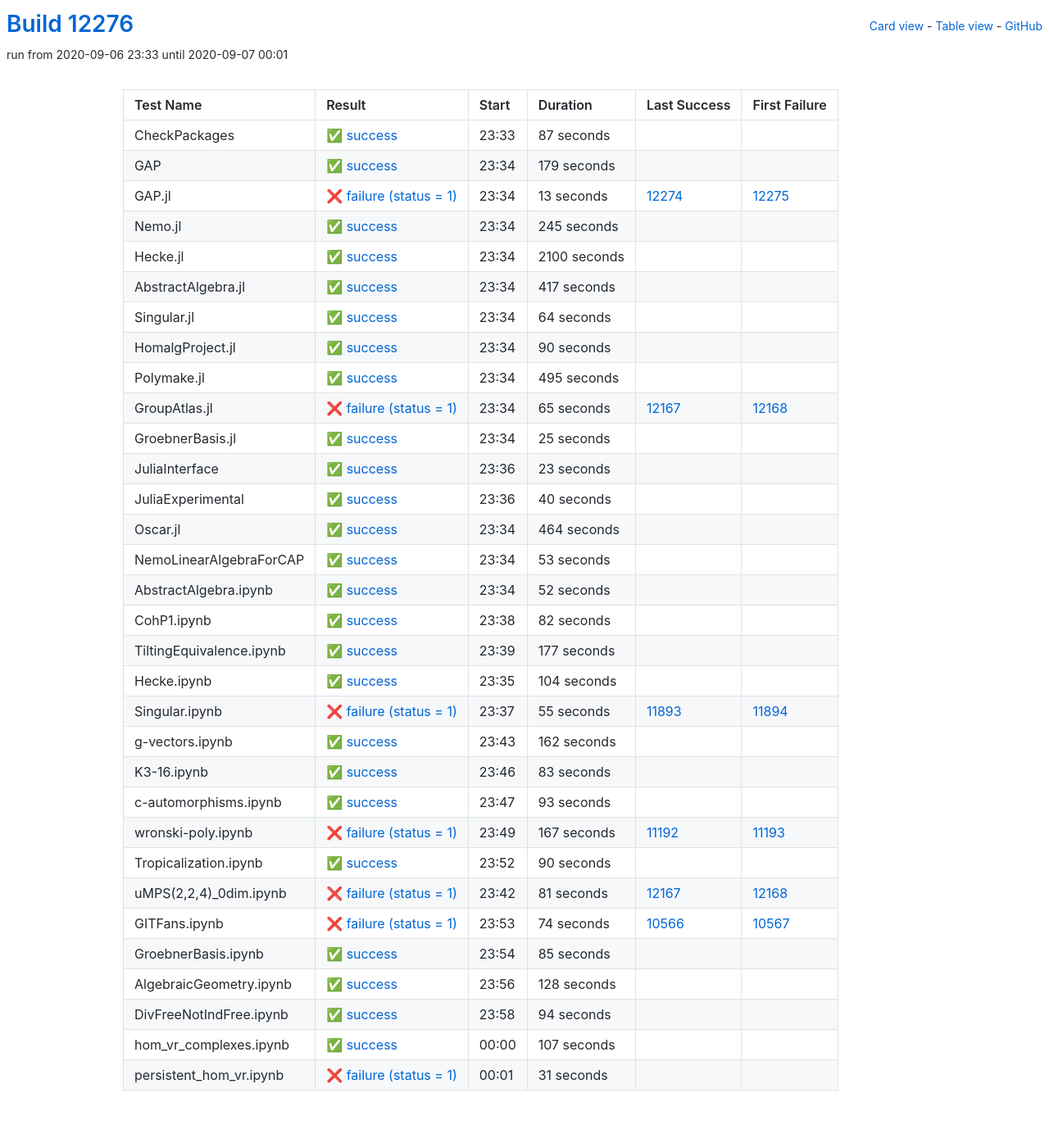
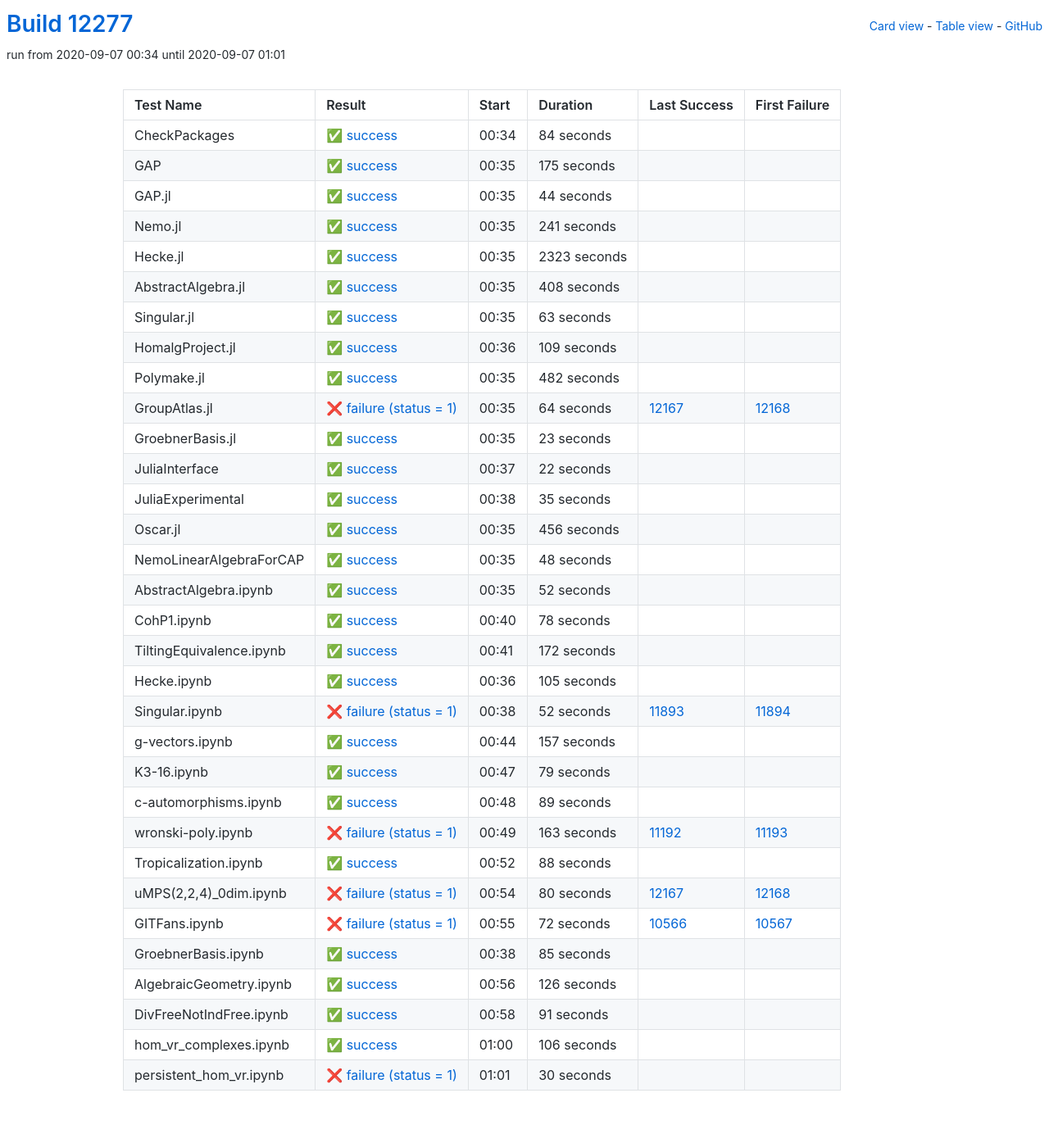
Before and after one commit to oscar-system/oscar-ci-status, a Jekyll site: the page built from table.html, in a window 1280 px wide. Shown: the whole page at 82% size. Built offline with Jekyll 4.4.1, drawn with Linux system fonts in a browser that asks for light colours.

Commit message:
Build #12277

```diff
--- a/_data/ci.yml
+++ b/_data/ci.yml
@@ -1,6 +1,6 @@
 ---
-build: 12276
-build_url: https://oscarci.mathematik.uni-kl.de/job/oscar/12276/
+build: 12277
+build_url: https://oscarci.mathematik.uni-kl.de/job/oscar/12277/
 job: oscar
 organization: oscar-system
 repo: oscar-ci-status
@@ -8,140 +8,128 @@
 tests:
 - name: CheckPackages
   id: checkpackages
-  log: https://oscarci.mathematik.uni-kl.de/job/oscar/12276/artifact/logs/build-12276/CheckPackages.log
-  start: 2020-09-06 23:33
+  log: https://oscarci.mathematik.uni-kl.de/job/oscar/12277/artifact/logs/build-12277/CheckPackages.log
+  start: 2020-09-07 00:34
   success: true
   exitcode: 0
   status: success
-  duration: 87
+  duration: 84
   last_success: false
   last_success_url:
   first_failure: false
   first_failure_url:
 - name: GAP
   id: gap
-  log: https://oscarci.mathematik.uni-kl.de/job/oscar/12276/artifact/logs/build-12276/GAP.log
-  start: 2020-09-06 23:34
+  log: https://oscarci.mathematik.uni-kl.de/job/oscar/12277/artifact/logs/build-12277/GAP.log
+  start: 2020-09-07 00:35
   success: true
   exitcode: 0
   status: success
-  duration: 179
+  duration: 175
   last_success: false
   last_success_url:
   first_failure: false
   first_failure_url:
 - name: GAP.jl
   id: gap-jl
-  log: https://oscarci.mathematik.uni-kl.de/job/oscar/12276/artifact/logs/build-12276/GAP.jl.log
-  start: 2020-09-06 23:34
-  success: false
-  exitcode: 1
-  status: failure
-  duration: 13
-  last_success: 12274
-  last_success_url: https://oscarci.mathematik.uni-kl.de/job/oscar/12274/
-  first_failure: 12275
-  first_failure_url: https://oscarci.mathematik.uni-kl.de/job/oscar/12275/
-- name: Nemo.jl
-  id: nemo-jl
-  log: https://oscarci.mathematik.uni-kl.de/job/oscar/12276/artifact/logs/build-12276/Nemo.jl.log
-  start: 2020-09-06 23:34
+  log: https://oscarci.mathematik.uni-kl.de/job/oscar/12277/artifact/logs/build-12277/GAP.jl.log
+  start: 2020-09-07 00:35
   success: true
   exitcode: 0
   status: success
-  duration: 245
+  duration: 44
+  last_success: false
+  last_success_url:
+  first_failure: false
+  first_failure_url:
+- name: Nemo.jl
+  id: nemo-jl
+  log: https://oscarci.mathematik.uni-kl.de/job/oscar/12277/artifact/logs/build-12277/Nemo.jl.log
+  start: 2020-09-07 00:35
+  success: true
+  exitcode: 0
+  status: success
+  duration: 241
   last_success: false
   last_success_url:
   first_failure: false
   first_failure_url:
 - name: Hecke.jl
   id: hecke-jl
-  log: https://oscarci.mathematik.uni-kl.de/job/oscar/12276/artifact/logs/build-12276/Hecke.jl.log
-  start: 2020-09-06 23:34
+  log: https://oscarci.mathematik.uni-kl.de/job/oscar/12277/artifact/logs/build-12277/Hecke.jl.log
+  start: 2020-09-07 00:35
   success: true
   exitcode: 0
   status: success
-  duration: 2100
+  duration: 2323
   last_success: false
   last_success_url:
   first_failure: false
   first_failure_url:
 - name: AbstractAlgebra.jl
   id: abstractalgebra-jl
-  log: https://oscarci.mathematik.uni-kl.de/job/oscar/12276/artifact/logs/build-12276/AbstractAlgebra.jl.log
-  start: 2020-09-06 23:34
+  log: https://oscarci.mathematik.uni-kl.de/job/oscar/12277/artifact/logs/build-12277/AbstractAlgebra.jl.log
+  start: 2020-09-07 00:35
   success: true
   exitcode: 0
   status: success
-  duration: 417
+  duration: 408
   last_success: false
   last_success_url:
   first_failure: false
   first_failure_url:
 - name: Singular.jl
   id: singular-jl
-  log: https://oscarci.mathematik.uni-kl.de/job/oscar/12276/artifact/logs/build-12276/Singular.jl.log
-  start: 2020-09-06 23:34
+  log: https://oscarci.mathematik.uni-kl.de/job/oscar/12277/artifact/logs/build-12277/Singular.jl.log
+  start: 2020-09-07 00:35
   success: true
   exitcode: 0
   status: success
-  duration: 64
+  duration: 63
   last_success: false
   last_success_url:
   first_failure: false
   first_failure_url:
 - name: HomalgProject.jl
   id: homalgproject-jl
-  log: https://oscarci.mathematik.uni-kl.de/job/oscar/12276/artifact/logs/build-12276/HomalgProject.jl.log
-  start: 2020-09-06 23:34
+  log: https://oscarci.mathematik.uni-kl.de/job/oscar/12277/artifact/logs/build-12277/HomalgProject.jl.log
+  start: 2020-09-07 00:36
   success: true
   exitcode: 0
   status: success
-  duration: 90
+  duration: 109
   last_success: false
   last_success_url:
   first_failure: false
   first_failure_url:
 - name: Polymake.jl
   id: polymake-jl
-  log: https://oscarci.mathematik.uni-kl.de/job/oscar/12276/artifact/logs/build-12276/Polymake.jl.log
-  start: 2020-09-06 23:34
+  log: https://oscarci.mathematik.uni-kl.de/job/oscar/12277/artifact/logs/build-12277/Polymake.jl.log
+  start: 2020-09-07 00:35
   success: true
   exitcode: 0
   status: success
-  duration: 495
+  duration: 482
   last_success: false
   last_success_url:
   first_failure: false
   first_failure_url:
 - name: GroupAtlas.jl
   id: groupatlas-jl
-  log: https://oscarci.mathematik.uni-kl.de/job/oscar/12276/artifact/logs/build-12276/GroupAtlas.jl.log
-  start: 2020-09-06 23:34
+  log: https://oscarci.mathematik.uni-kl.de/job/oscar/12277/artifact/logs/build-12277/GroupAtlas.jl.log
+  start: 2020-09-07 00:35
   success: false
   exitcode: 1
   status: failure
-  duration: 65
+  duration: 64
   last_success: 12167
   last_success_url: https://oscarci.mathematik.uni-kl.de/job/oscar/12167/
   first_failure: 12168
   first_failure_url: https://oscarci.mathematik.uni-kl.de/job/oscar/12168/
 - name: GroebnerBasis.jl
   id: groebnerbasis-jl
-  log: https://oscarci.mathematik.uni-kl.de/job/oscar/12276/artifact/logs/build-12276/GroebnerBasis.jl.log
-  start: 2020-09-06 23:34
-  success: true
-  exitcode: 0
-  status: success
-  duration: 25
-  last_success: false
-  last_success_url:
-  first_failure: false
-  first_failure_url:
-- name: JuliaInterface
-  id: juliainterface
-  log: https://oscarci.mathematik.uni-kl.de/job/oscar/12276/artifact/logs/build-12276/JuliaInterface.log
-  start: 2020-09-06 23:36
+  log: https://oscarci.mathematik.uni-kl.de/job/oscar/12277/artifact/logs/build-12277/GroebnerBasis.jl.log
+  start: 2020-09-07 00:35
   success: true
   exitcode: 0
   status: success
@@ -150,46 +138,58 @@
   last_success_url:
   first_failure: false
   first_failure_url:
-- name: JuliaExperimental
-  id: juliaexperimental
-  log: https://oscarci.mathematik.uni-kl.de/job/oscar/12276/artifact/logs/build-12276/JuliaExperimental.log
-  start: 2020-09-06 23:36
+- name: JuliaInterface
+  id: juliainterface
+  log: https://oscarci.mathematik.uni-kl.de/job/oscar/12277/artifact/logs/build-12277/JuliaInterface.log
+  start: 2020-09-07 00:37
   success: true
   exitcode: 0
   status: success
-  duration: 40
+  duration: 22
+  last_success: false
+  last_success_url:
+  first_failure: false
+  first_failure_url:
+- name: JuliaExperimental
+  id: juliaexperimental
+  log: https://oscarci.mathematik.uni-kl.de/job/oscar/12277/artifact/logs/build-12277/JuliaExperimental.log
+  start: 2020-09-07 00:38
+  success: true
+  exitcode: 0
+  status: success
+  duration: 35
   last_success: false
   last_success_url:
   first_failure: false
   first_failure_url:
 - name: Oscar.jl
   id: oscar-jl
-  log: https://oscarci.mathematik.uni-kl.de/job/oscar/12276/artifact/logs/build-12276/Oscar.jl.log
-  start: 2020-09-06 23:34
+  log: https://oscarci.mathematik.uni-kl.de/job/oscar/12277/artifact/logs/build-12277/Oscar.jl.log
+  start: 2020-09-07 00:35
   success: true
   exitcode: 0
   status: success
-  duration: 464
+  duration: 456
   last_success: false
   last_success_url:
   first_failure: false
   first_failure_url:
 - name: NemoLinearAlgebraForCAP
   id: nemolinearalgebraforcap
-  log: https://oscarci.mathematik.uni-kl.de/job/oscar/12276/artifact/logs/build-12276/NemoLinearAlgebraForCAP.log
-  start: 2020-09-06 23:34
+  log: https://oscarci.mathematik.uni-kl.de/job/oscar/12277/artifact/logs/build-12277/NemoLinearAlgebraForCAP.log
+  start: 2020-09-07 00:35
   success: true
   exitcode: 0
   status: success
-  duration: 53
+  duration: 48
   last_success: false
   last_success_url:
   first_failure: false
   first_failure_url:
 - name: AbstractAlgebra.ipynb
   id: abstractalgebra-ipynb
-  log: https://oscarci.mathematik.uni-kl.de/job/oscar/12276/artifact/logs/build-12276/AbstractAlgebra.ipynb.log
-  start: 2020-09-06 23:34
+  log: https://oscarci.mathematik.uni-kl.de/job/oscar/12277/artifact/logs/build-12277/AbstractAlgebra.ipynb.log
+  start: 2020-09-07 00:35
   success: true
   exitcode: 0
   status: success
@@ -200,140 +200,140 @@
   first_failure_url:
 - name: CohP1.ipynb
   id: cohp1-ipynb
-  log: https://oscarci.mathematik.uni-kl.de/job/oscar/12276/artifact/logs/build-12276/CohP1.ipynb.log
-  start: 2020-09-06 23:38
+  log: https://oscarci.mathematik.uni-kl.de/job/oscar/12277/artifact/logs/build-12277/CohP1.ipynb.log
+  start: 2020-09-07 00:40
   success: true
   exitcode: 0
   status: success
-  duration: 82
+  duration: 78
   last_success: false
   last_success_url:
   first_failure: false
   first_failure_url:
 - name: TiltingEquivalence.ipynb
   id: tiltingequivalence-ipynb
-  log: https://oscarci.mathematik.uni-kl.de/job/oscar/12276/artifact/logs/build-12276/TiltingEquivalence.ipynb.log
-  start: 2020-09-06 23:39
+  log: https://oscarci.mathematik.uni-kl.de/job/oscar/12277/artifact/logs/build-12277/TiltingEquivalence.ipynb.log
+  start: 2020-09-07 00:41
   success: true
   exitcode: 0
   status: success
-  duration: 177
+  duration: 172
   last_success: false
   last_success_url:
   first_failure: false
   first_failure_url:
 - name: Hecke.ipynb
   id: hecke-ipynb
-  log: https://oscarci.mathematik.uni-kl.de/job/oscar/12276/artifact/logs/build-12276/Hecke.ipynb.log
-  start: 2020-09-06 23:35
+  log: https://oscarci.mathematik.uni-kl.de/job/oscar/12277/artifact/logs/build-12277/Hecke.ipynb.log
+  start: 2020-09-07 00:36
   success: true
   exitcode: 0
   status: success
-  duration: 104
+  duration: 105
   last_success: false
   last_success_url:
   first_failure: false
   first_failure_url:
 - name: Singular.ipynb
   id: singular-ipynb
-  log: https://oscarci.mathematik.uni-kl.de/job/oscar/12276/artifact/logs/build-12276/Singular.ipynb.log
-  start: 2020-09-06 23:37
+  log: https://oscarci.mathematik.uni-kl.de/job/oscar/12277/artifact/logs/build-12277/Singular.ipynb.log
+  start: 2020-09-07 00:38
   success: false
   exitcode: 1
   status: failure
-  duration: 55
+  duration: 52
   last_success: 11893
   last_success_url: https://oscarci.mathematik.uni-kl.de/job/oscar/11893/
   first_failure: 11894
   first_failure_url: https://oscarci.mathematik.uni-kl.de/job/oscar/11894/
 - name: g-vectors.ipynb
   id: g-vectors-ipynb
-  log: https://oscarci.mathematik.uni-kl.de/job/oscar/12276/artifact/logs/build-12276/g-vectors.ipynb.log
-  start: 2020-09-06 23:43
+  log: https://oscarci.mathematik.uni-kl.de/job/oscar/12277/artifact/logs/build-12277/g-vectors.ipynb.log
+  start: 2020-09-07 00:44
   success: true
   exitcode: 0
   status: success
-  duration: 162
+  duration: 157
   last_success: false
   last_success_url:
   first_failure: false
   first_failure_url:
 - name: K3-16.ipynb
   id: k3-16-ipynb
-  log: https://oscarci.mathematik.uni-kl.de/job/oscar/12276/artifact/logs/build-12276/K3-16.ipynb.log
-  start: 2020-09-06 23:46
+  log: https://oscarci.mathematik.uni-kl.de/job/oscar/12277/artifact/logs/build-12277/K3-16.ipynb.log
+  start: 2020-09-07 00:47
   success: true
   exitcode: 0
   status: success
-  duration: 83
+  duration: 79
   last_success: false
   last_success_url:
   first_failure: false
   first_failure_url:
 - name: c-automorphisms.ipynb
   id: c-automorphisms-ipynb
-  log: https://oscarci.mathematik.uni-kl.de/job/oscar/12276/artifact/logs/build-12276/c-automorphisms.ipynb.log
-  start: 2020-09-06 23:47
+  log: https://oscarci.mathematik.uni-kl.de/job/oscar/12277/artifact/logs/build-12277/c-automorphisms.ipynb.log
+  start: 2020-09-07 00:48
   success: true
   exitcode: 0
   status: success
-  duration: 93
+  duration: 89
   last_success: false
   last_success_url:
   first_failure: false
   first_failure_url:
 - name: wronski-poly.ipynb
   id: wronski-poly-ipynb
-  log: https://oscarci.mathematik.uni-kl.de/job/oscar/12276/artifact/logs/build-12276/wronski-poly.ipynb.log
-  start: 2020-09-06 23:49
+  log: https://oscarci.mathematik.uni-kl.de/job/oscar/12277/artifact/logs/build-12277/wronski-poly.ipynb.log
+  start: 2020-09-07 00:49
   success: false
   exitcode: 1
   status: failure
-  duration: 167
+  duration: 163
   last_success: 11192
   last_success_url: https://oscarci.mathematik.uni-kl.de/job/oscar/11192/
   first_failure: 11193
   first_failure_url: https://oscarci.mathematik.uni-kl.de/job/oscar/11193/
 - name: Tropicalization.ipynb
   id: tropicalization-ipynb
-  log: https://oscarci.mathematik.uni-kl.de/job/oscar/12276/artifact/logs/build-12276/Tropicalization.ipynb.log
-  start: 2020-09-06 23:52
+  log: https://oscarci.mathematik.uni-kl.de/job/oscar/12277/artifact/logs/build-12277/Tropicalization.ipynb.log
+  start: 2020-09-07 00:52
   success: true
   exitcode: 0
   status: success
-  duration: 90
+  duration: 88
   last_success: false
   last_success_url:
   first_failure: false
   first_failure_url:
 - name: uMPS(2,2,4)_0dim.ipynb
   id: umps-2-2-4-0dim-ipynb
-  log: https://oscarci.mathematik.uni-kl.de/job/oscar/12276/artifact/logs/build-12276/uMPS-2-2-4-_0dim.ipynb.log
-  start: 2020-09-06 23:42
+  log: https://oscarci.mathematik.uni-kl.de/job/oscar/12277/artifact/logs/build-12277/uMPS-2-2-4-_0dim.ipynb.log
+  start: 2020-09-07 00:54
   success: false
   exitcode: 1
   status: failure
-  duration: 81
+  duration: 80
   last_success: 12167
   last_success_url: https://oscarci.mathematik.uni-kl.de/job/oscar/12167/
   first_failure: 12168
   first_failure_url: https://oscarci.mathematik.uni-kl.de/job/oscar/12168/
 - name: GITFans.ipynb
   id: gitfans-ipynb
-  log: https://oscarci.mathematik.uni-kl.de/job/oscar/12276/artifact/logs/build-12276/GITFans.ipynb.log
-  start: 2020-09-06 23:53
+  log: https://oscarci.mathematik.uni-kl.de/job/oscar/12277/artifact/logs/build-12277/GITFans.ipynb.log
+  start: 2020-09-07 00:55
   success: false
   exitcode: 1
   status: failure
-  duration: 74
+  duration: 72
   last_success: 10566
   last_success_url: https://oscarci.mathematik.uni-kl.de/job/oscar/10566/
   first_failure: 10567
   first_failure_url: https://oscarci.mathematik.uni-kl.de/job/oscar/10567/
 - name: GroebnerBasis.ipynb
   id: groebnerbasis-ipynb
-  log: https://oscarci.mathematik.uni-kl.de/job/oscar/12276/artifact/logs/build-12276/GroebnerBasis.ipynb.log
-  start: 2020-09-06 23:54
+  log: https://oscarci.mathematik.uni-kl.de/job/oscar/12277/artifact/logs/build-12277/GroebnerBasis.ipynb.log
+  start: 2020-09-07 00:38
   success: true
   exitcode: 0
   status: success
@@ -344,48 +344,48 @@
   first_failure_url:
 - name: AlgebraicGeometry.ipynb
   id: algebraicgeometry-ipynb
-  log: https://oscarci.mathematik.uni-kl.de/job/oscar/12276/artifact/logs/build-12276/AlgebraicGeometry.ipynb.log
-  start: 2020-09-06 23:56
+  log: https://oscarci.mathematik.uni-kl.de/job/oscar/12277/artifact/logs/build-12277/AlgebraicGeometry.ipynb.log
+  start: 2020-09-07 00:56
   success: true
   exitcode: 0
   status: success
-  duration: 128
+  duration: 126
   last_success: false
   last_success_url:
   first_failure: false
   first_failure_url:
 - name: DivFreeNotIndFree.ipynb
   id: divfreenotindfree-ipynb
-  log: https://oscarci.mathematik.uni-kl.de/job/oscar/12276/artifact/logs/build-12276/DivFreeNotIndFree.ipynb.log
-  start: 2020-09-06 23:58
+  log: https://oscarci.mathematik.uni-kl.de/job/oscar/12277/artifact/logs/build-12277/DivFreeNotIndFree.ipynb.log
+  start: 2020-09-07 00:58
   success: true
   exitcode: 0
   status: success
-  duration: 94
+  duration: 91
   last_success: false
   last_success_url:
   first_failure: false
   first_failure_url:
 - name: hom_vr_complexes.ipynb
   id: hom-vr-complexes-ipynb
-  log: https://oscarci.mathematik.uni-kl.de/job/oscar/12276/artifact/logs/build-12276/hom_vr_complexes.ipynb.log
-  start: 2020-09-07 00:00
+  log: https://oscarci.mathematik.uni-kl.de/job/oscar/12277/artifact/logs/build-12277/hom_vr_complexes.ipynb.log
+  start: 2020-09-07 01:00
   success: true
   exitcode: 0
   status: success
-  duration: 107
+  duration: 106
   last_success: false
   last_success_url:
   first_failure: false
   first_failure_url:
 - name: persistent_hom_vr.ipynb
   id: persistent-hom-vr-ipynb
-  log: https://oscarci.mathematik.uni-kl.de/job/oscar/12276/artifact/logs/build-12276/persistent_hom_vr.ipynb.log
-  start: 2020-09-07 00:01
+  log: https://oscarci.mathematik.uni-kl.de/job/oscar/12277/artifact/logs/build-12277/persistent_hom_vr.ipynb.log
+  start: 2020-09-07 01:01
   success: false
   exitcode: 1
   status: failure
-  duration: 31
+  duration: 30
   last_success: false
   last_success_url:
   first_failure: false
```
Also changed, not shown: README.md.
